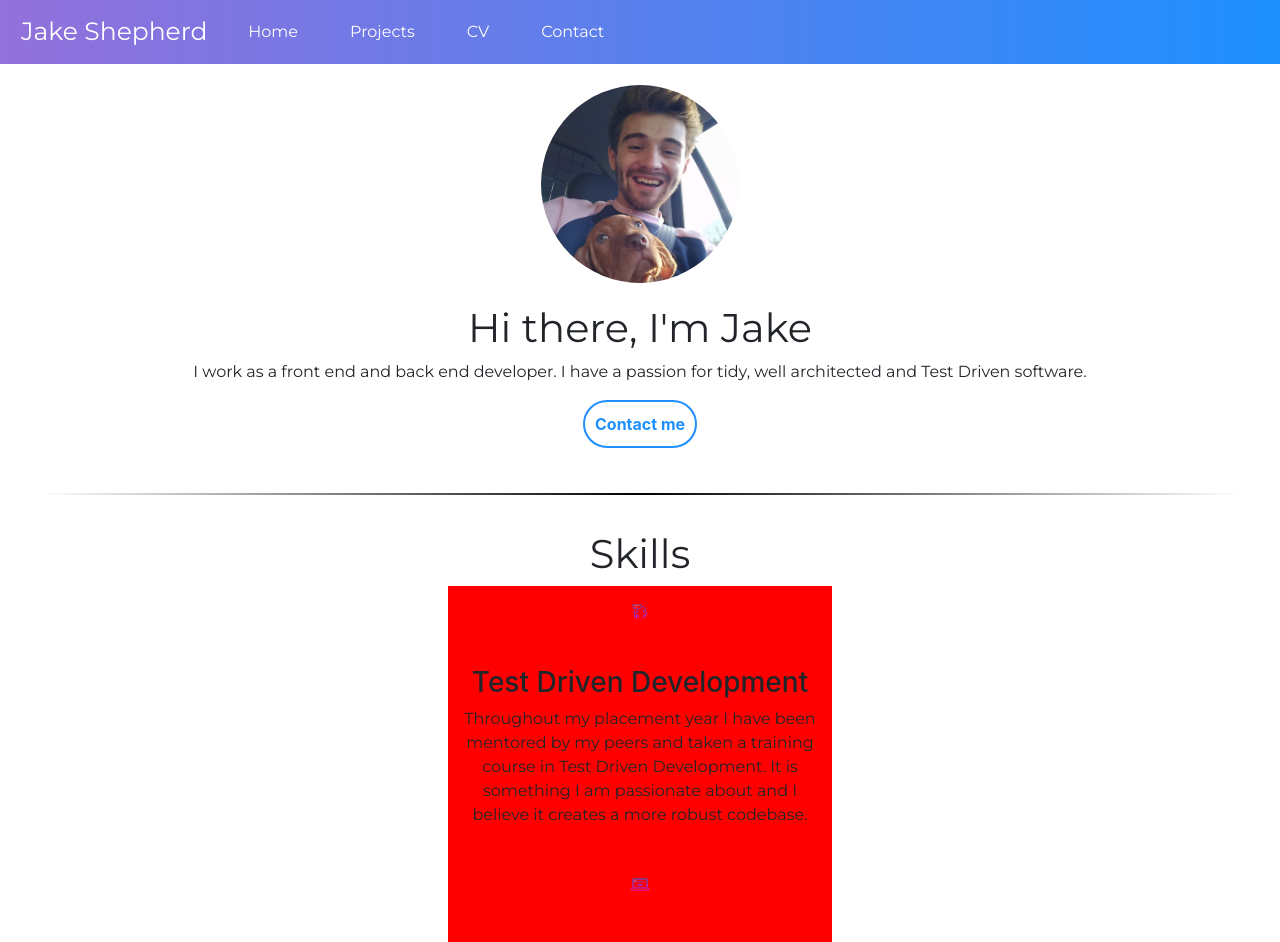
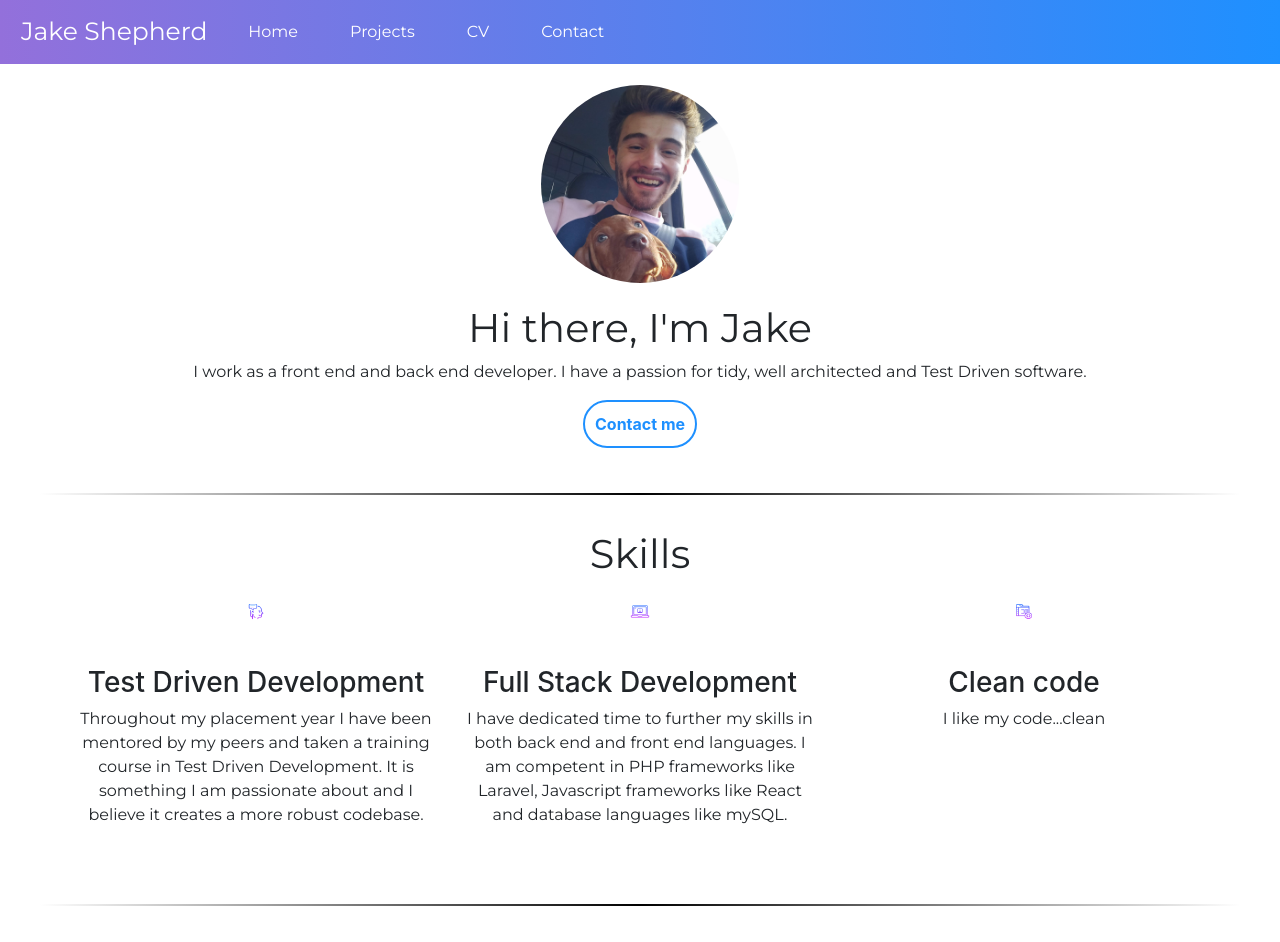
Before and after one commit to jakeshepherd/jakeshepherd.github.io, a React (Create React App) app: page /#/ in a window 1280 px wide. Shown: the top 942 px of the page. Built offline with nearby package versions, Linux system fonts and the light colour scheme.

Commit message:
More on the skills bit

```diff
--- a/src/CSS/Skills.css
+++ b/src/CSS/Skills.css
@@ -1,7 +1,11 @@
 @media only screen and (min-width: 541px) {
     .skill-box{
-        display:none;
-        background-color: red;
+        display: inline-grid;
+        grid-column-gap: 100px;
+        margin: auto;
+        width: 30%;
+
+        padding: 1em;
     }
 }
 
@@ -11,15 +15,6 @@
     }
 }
 
-.skill-box {
-    display: inline-grid;
-    grid-column-gap: 100px;
-    margin: auto;
-    width: 30%;
-
-    padding: 1em;
-}
-
 #skill-icon {
     max-width: 30%;
     max-height: 30%;
--- a/src/Components/Skills.js
+++ b/src/Components/Skills.js
@@ -8,13 +8,11 @@ class Skills extends Component {
             <div>
                 {this.props.skills.map((skill, index) => {
                     return (
-                        <div key={index}>
-                            <div className={"skill-box"}>
+                            <div className={"skill-box"} key={index}>
                                 <img id={"skill-icon"} src={skill.image} alt={"it no workey lols"}/>
                                 <h3>{skill.name}</h3>
                                 <p>{skill.description}</p>
                             </div>
-                        </div>
                     )
                 })}
             </div>
```
